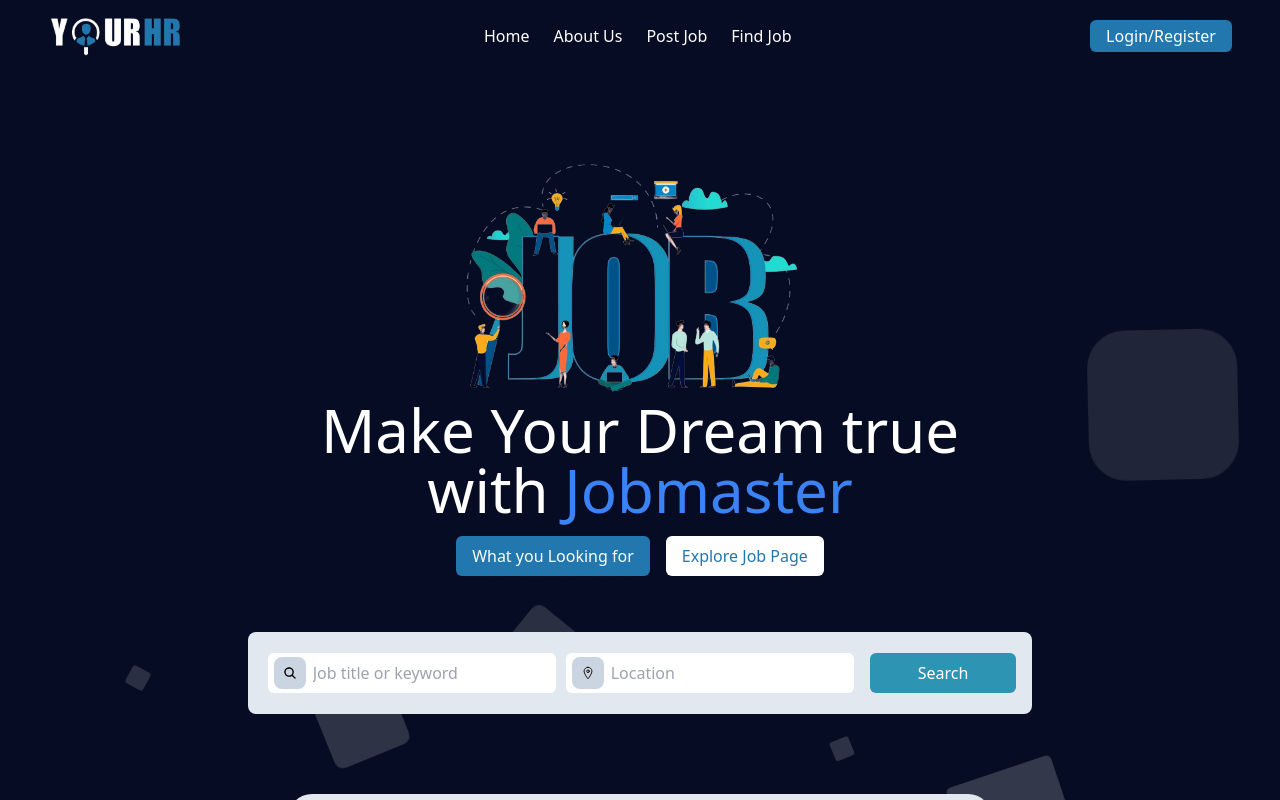
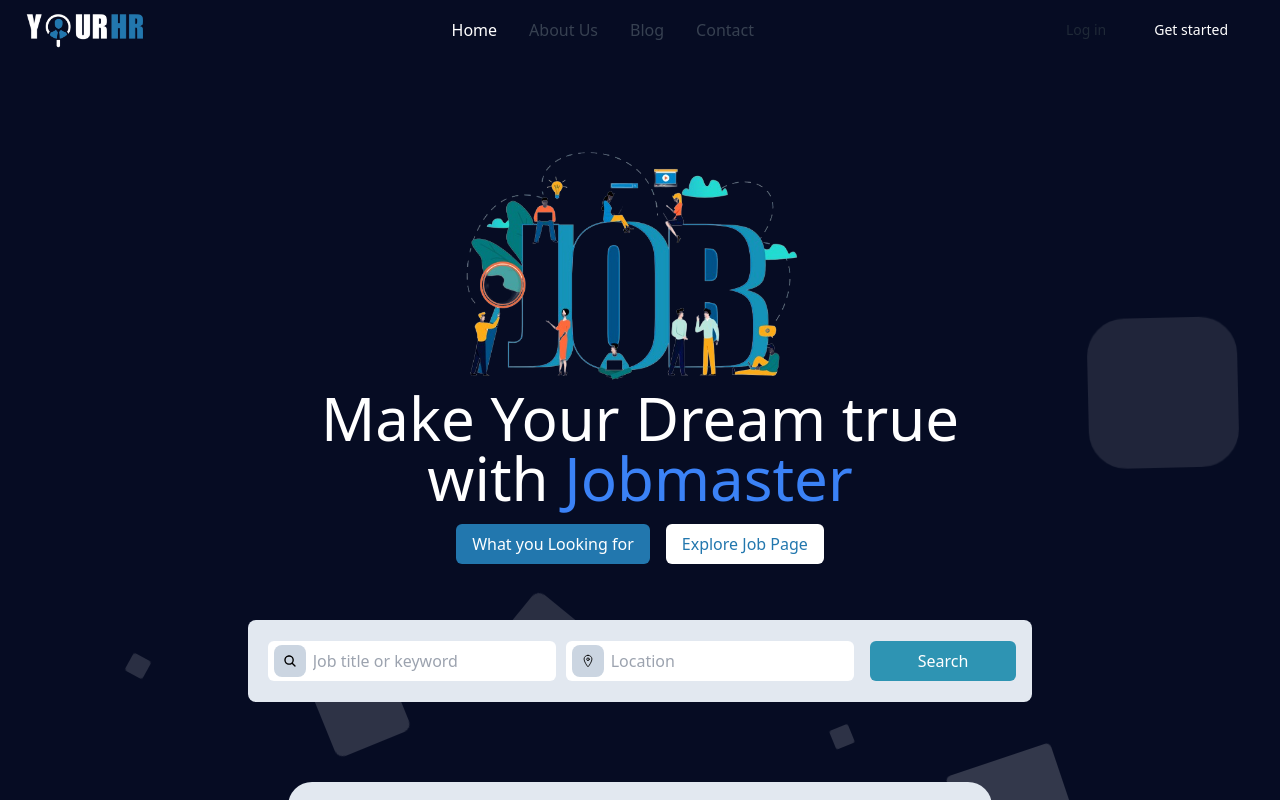
Before and after one commit to Harshakabari/Career-Hub, a React (Create React App) app: page / in a window 1280 px wide. Built offline with nearby package versions, Linux system fonts and the light colour scheme.

Commit message:
add header

```diff
--- a/src/components/Header/Header.jsx
+++ b/src/components/Header/Header.jsx
@@ -1,13 +1,19 @@
-import React from "react";
+import React, {useState} from "react";
 import Logo from "../../assets/logo.png";
-import { RiMenu3Fill } from "react-icons/ri";
-import { Link } from 'react-router-dom';
+// import { RiMenu3Fill } from "react-icons/ri";
+// import { Link } from 'react-router-dom';
 
 
 const Header = () => {
+
+  const [menuOpen, setMenuOpen] = useState(false);
+
+  const toggleMenu = () => {
+    setMenuOpen(!menuOpen);
+  };
   return (
     <>
-      <div className=" bg-[#060C23] py-4 px-12 flex justify-between items-center">
+      {/* <div className=" bg-[#060C23] py-4 px-12 flex justify-between items-center">
         <a href="/">
           <img className="h-10 " src={Logo} alt="" />
         </a>
@@ -24,7 +30,112 @@
         <button className="bg-[#2277AE] rounded-md p-1 px-4 hidden md:block" type="button"><Link to="/login">Login/Register</Link></button>
         <RiMenu3Fill class="block md:hidden text-3xl "/>
 
-      </div>
+      </div> */}
+
+<header>
+      <nav className="bg-[#060C23] border-gray-200 px-4 lg:px-6 py-2.5">
+        <div className="flex flex-wrap justify-between items-center mx-auto max-w-screen-xl">
+          <a href="https://flowbite.com" className="flex items-center">
+            <img
+              src={Logo}
+              className="mr-3 h-6 sm:h-9"
+              alt="Flowbite Logo"
+            />
+
+          </a>
+          <div className="flex items-center lg:order-2">
+            <a
+              href="/login"
+              className="text-gray-800 dark:text-white hover:bg-gray-50 focus:ring-4 focus:ring-gray-300 font-medium rounded-lg text-sm px-4 lg:px-5 py-2 lg:py-2.5 mr-2 dark:hover:bg-gray-700 focus:outline-none dark:focus:ring-gray-800"
+            >
+              Log in
+            </a>
+            <a
+              href="/Signup"
+              className="text-white bg-primary-700 hover:bg-primary-800 focus:ring-4 focus:ring-primary-300 font-medium rounded-lg text-sm px-4 lg:px-5 py-2 lg:py-2.5 mr-2 dark:bg-primary-600 dark:hover:bg-primary-700 focus:outline-none dark:focus:ring-primary-800"
+            >
+              Get started
+            </a>
+            <button
+              onClick={toggleMenu}
+              type="button"
+              className="inline-flex items-center p-2 ml-1 text-sm text-gray-500 rounded-lg lg:hidden hover:bg-gray-100 focus:outline-none focus:ring-2 focus:ring-gray-200 dark:text-gray-400 dark:hover:bg-gray-700 dark:focus:ring-gray-600"
+              aria-controls="mobile-menu-2"
+              aria-expanded={menuOpen}
+            >
+              <span className="sr-only">Open main menu</span>
+              <svg
+                className={`w-6 h-6 ${menuOpen ? 'hidden' : 'block'}`}
+                fill="currentColor"
+                viewBox="0 0 20 20"
+                xmlns="http://www.w3.org/2000/svg"
+              >
+                <path
+                  fillRule="evenodd"
+                  d="M3 5a1 1 0 011-1h12a1 1 0 110 2H4a1 1 0 01-1-1zM3 10a1 1 0 011-1h12a1 1 0 110 2H4a1 1 0 01-1-1zM3 15a1 1 0 011-1h12a1 1 0 110 2H4a1 1 0 01-1-1z"
+                  clipRule="evenodd"
+                ></path>
+              </svg>
+              <svg
+                className={`w-6 h-6 ${menuOpen ? 'block' : 'hidden'}`}
+                fill="currentColor"
+                viewBox="0 0 20 20"
+                xmlns="http://www.w3.org/2000/svg"
+              >
+                <path
+                  fillRule="evenodd"
+                  d="M4.293 4.293a1 1 0 011.414 0L10 8.586l4.293-4.293a1 1 0 111.414 1.414L11.414 10l4.293 4.293a1 1 0 01-1.414 1.414L10 11.414l-4.293 4.293a1 1 0 01-1.414-1.414L8.586 10 4.293 5.707a1 1 0 010-1.414z"
+                  clipRule="evenodd"
+                ></path>
+              </svg>
+            </button>
+          </div>
+          <div
+            className={`${
+              menuOpen ? 'block' : 'hidden'
+            } justify-between items-center w-full lg:flex lg:w-auto lg:order-1`}
+            id="mobile-menu-2"
+          >
+            <ul className="flex flex-col mt-4 font-medium lg:flex-row lg:space-x-8 lg:mt-0">
+              <li>
+                <a
+                  href="#"
+                  className="block py-2 pr-4 pl-3 text-white rounded bg-primary-700 lg:bg-transparent lg:text-primary-700 lg:p-0 dark:text-white"
+                  aria-current="page"
+                >
+                  Home
+                </a>
+              </li>
+              <li>
+                <a
+                  href="#"
+                  className="block py-2 pr-4 pl-3 text-gray-700 border-b border-gray-100 hover:bg-gray-50 lg:hover:bg-transparent lg:border-0 lg:hover:text-primary-700 lg:p-0 dark:text-gray-400 lg:dark:hover:text-white dark:hover:bg-gray-700 dark:hover:text-white lg:dark:hover:bg-transparent dark:border-gray-700"
+                >
+                  About Us
+                </a>
+              </li>
+              <li>
+                <a
+                  href="#"
+                  className="block py-2 pr-4 pl-3 text-gray-700 border-b border-gray-100 hover:bg-gray-50 lg:hover:bg-transparent lg:border-0 lg:hover:text-primary-700 lg:p-0 dark:text-gray-400 lg:dark:hover:text-white dark:hover:bg-gray-700 dark:hover:text-white lg:dark:hover:bg-transparent dark:border-gray-700"
+                >
+                  Blog
+                </a>
+              </li>
+              <li>
+                <a
+                  href="#"
+                  className="block py-2 pr-4 pl-3 text-gray-700 border-b border-gray-100 hover:bg-gray-50 lg:hover:bg-transparent lg:border-0 lg:hover:text-primary-700 lg:p-0 dark:text-gray-400 lg:dark:hover:text-white dark:hover:bg-gray-700 dark:hover:text-white lg:dark:hover:bg-transparent dark:border-gray-700"
+                >
+                  Contact
+                </a>
+              </li>
+
+            </ul>
+          </div>
+        </div>
+      </nav>
+    </header>
     </>
   );
 };
```
